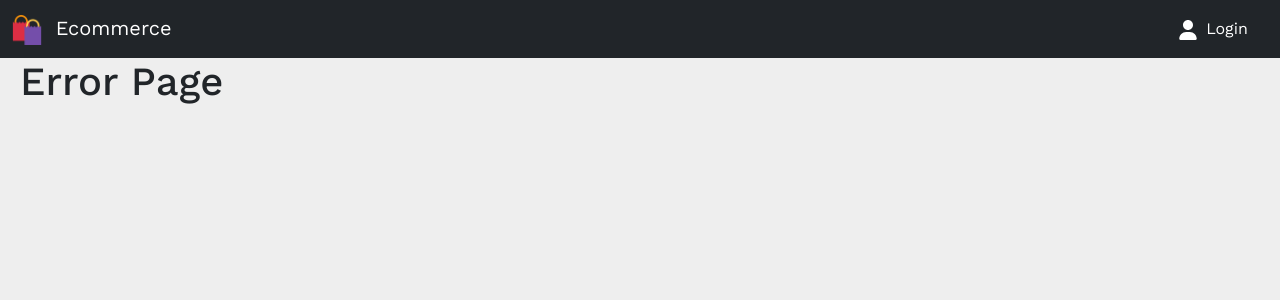
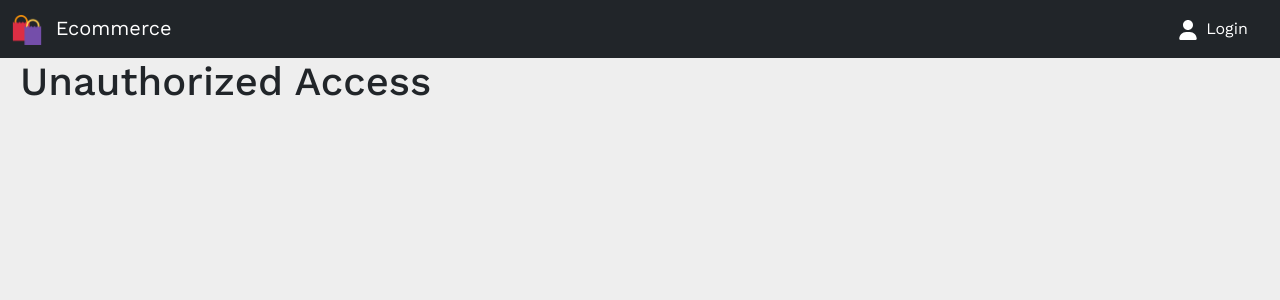
Before and after one commit to Rafael00X/Ecommerce-Frontend, a React (Create React App) app: page /unauthorized in a window 1280 px wide. Shown: the top 300 px of the page. Built offline with nearby package versions, Linux system fonts and the light colour scheme.

Commit message:
Added redirect for unauthorized access

```diff
--- a/src/App.js
+++ b/src/App.js
@@ -1,4 +1,5 @@
-import { Route, Routes } from "react-router-dom";
+import { useSelector } from "react-redux";
+import { Navigate, Route, Routes } from "react-router-dom";
 
 import Home from "./pages/Home";
 import Category from "./pages/Category";
@@ -12,6 +13,7 @@ import Register from "./pages/Register";
 import LoginModal from "./components/modals/LoginModal";
 
 export default function App() {
+  const isLoggedIn = useSelector((state) => state.auth.isLoggedIn);
   return (
     <div id="App">
       <LoginModal />
@@ -22,10 +24,20 @@ export default function App() {
           <Route path="/category/:categoryId" element={<Category />} />
           <Route path="/product/:productId" element={<Product />} />
           <Route path="/section/:sectionId" element={<Section />} />
-          <Route path="/cart" element={<Cart />} />
-          <Route path="/orders" element={<Orders />} />
-          <Route path="/register" element={<Register />} />
-          <Route path="/*" element={<Error />} />
+          <Route
+            path="/cart"
+            element={isLoggedIn ? <Cart /> : <Navigate to="/unauthorized" />}
+          />
+          <Route
+            path="/orders"
+            element={isLoggedIn ? <Orders /> : <Navigate to="/unauthorized" />}
+          />
+          <Route
+            path="/register"
+            element={isLoggedIn ? <Navigate to="/" /> : <Register />}
+          />
+          <Route path="/unauthorized" element={<Error info="auth" />} />
+          <Route path="/*" element={<Error info="invalid" />} />
         </Routes>
       </div>
     </div>
--- a/src/pages/Error.jsx
+++ b/src/pages/Error.jsx
@@ -1,7 +1,15 @@
-export default function Error() {
-  return (
-    <div>
-      <h1>Error Page</h1>
-    </div>
-  );
+export default function Error(props) {
+  const info = props.info;
+  if (info === "invalid")
+    return (
+      <div>
+        <h1>Invalid URL</h1>
+      </div>
+    );
+  else
+    return (
+      <div>
+        <h1>Unauthorized Access</h1>
+      </div>
+    );
 }
```
